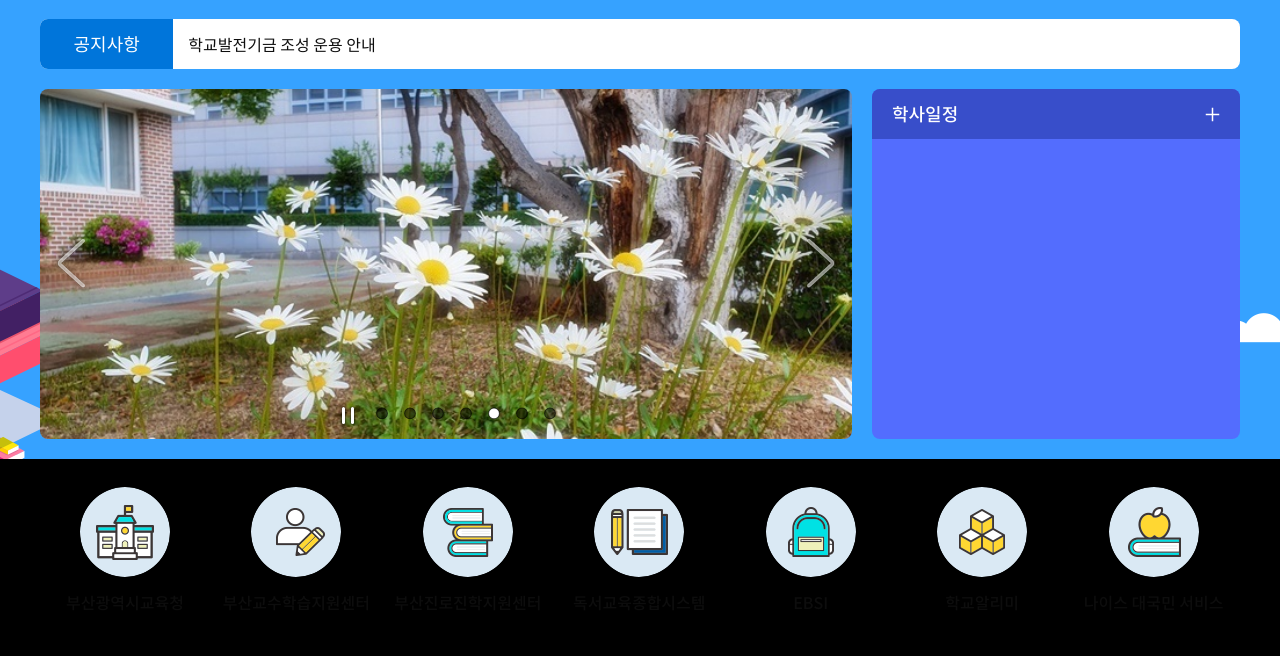
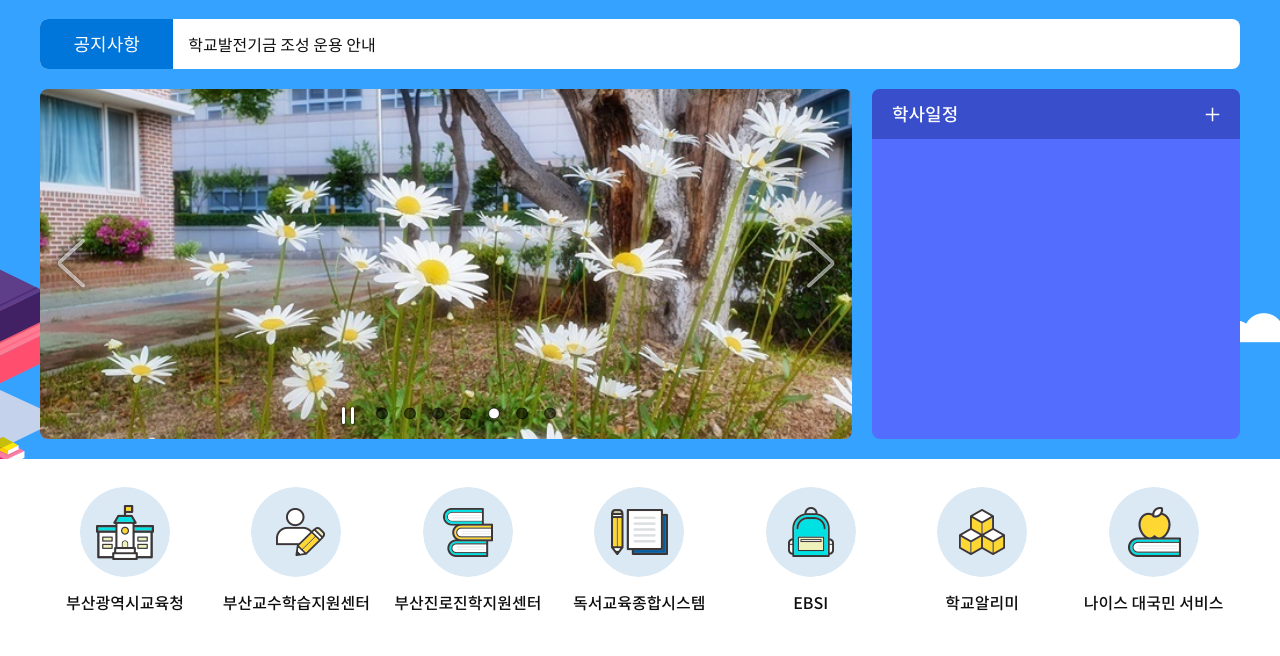
Before and after one commit to gyuholee-dev/highschool, a website: page index.html in a window 1280 px wide. Shown: the part 121-777 px from the top of the page. Drawn offline with Linux system fonts and the light colour scheme; files whose address does not match are found by name.

Commit message:
테마 업데이트

```diff
--- a/styles/src/_theme.scss
+++ b/styles/src/_theme.scss
@@ -29,7 +29,7 @@
 // }
 
 body {
-  background-color: black;
+  background-color: var(--color-background);
   color: var(--color-text);
 }
 header {
```
Also changed, not shown: styles/style.css.
